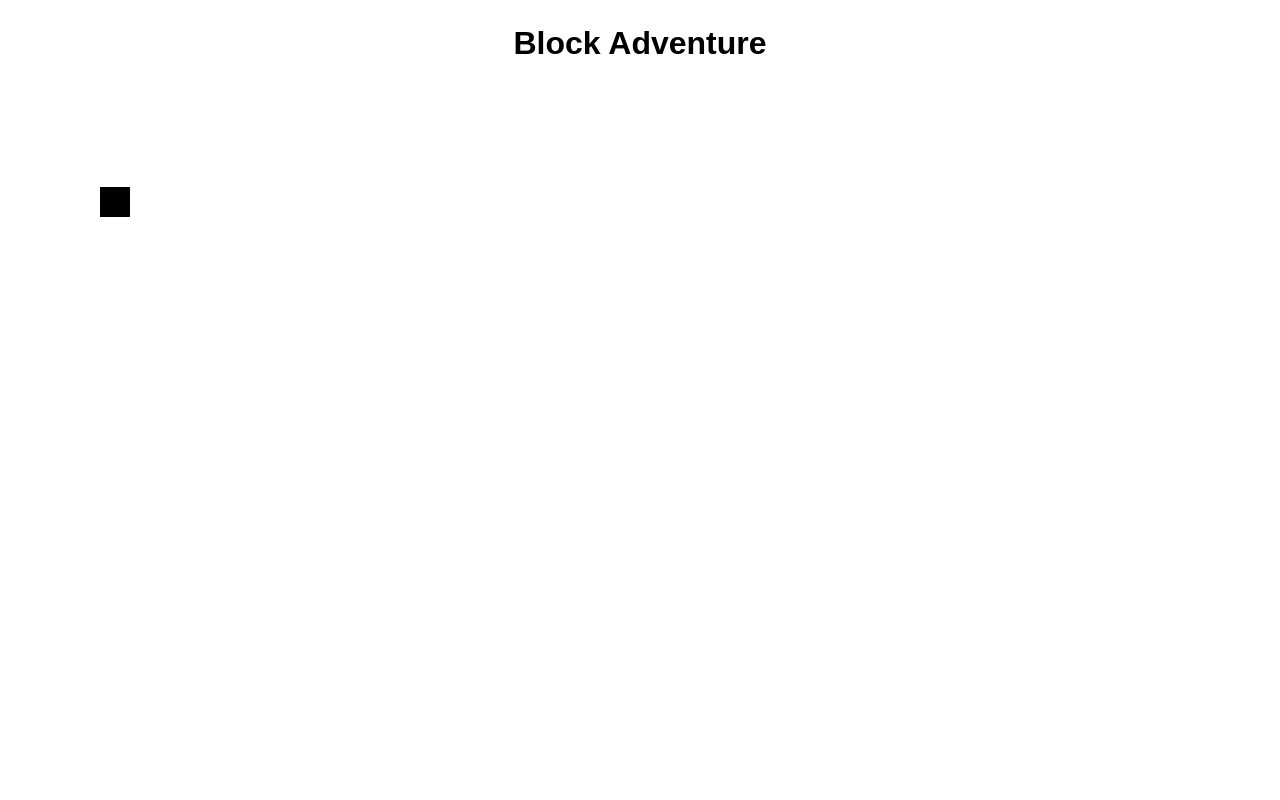
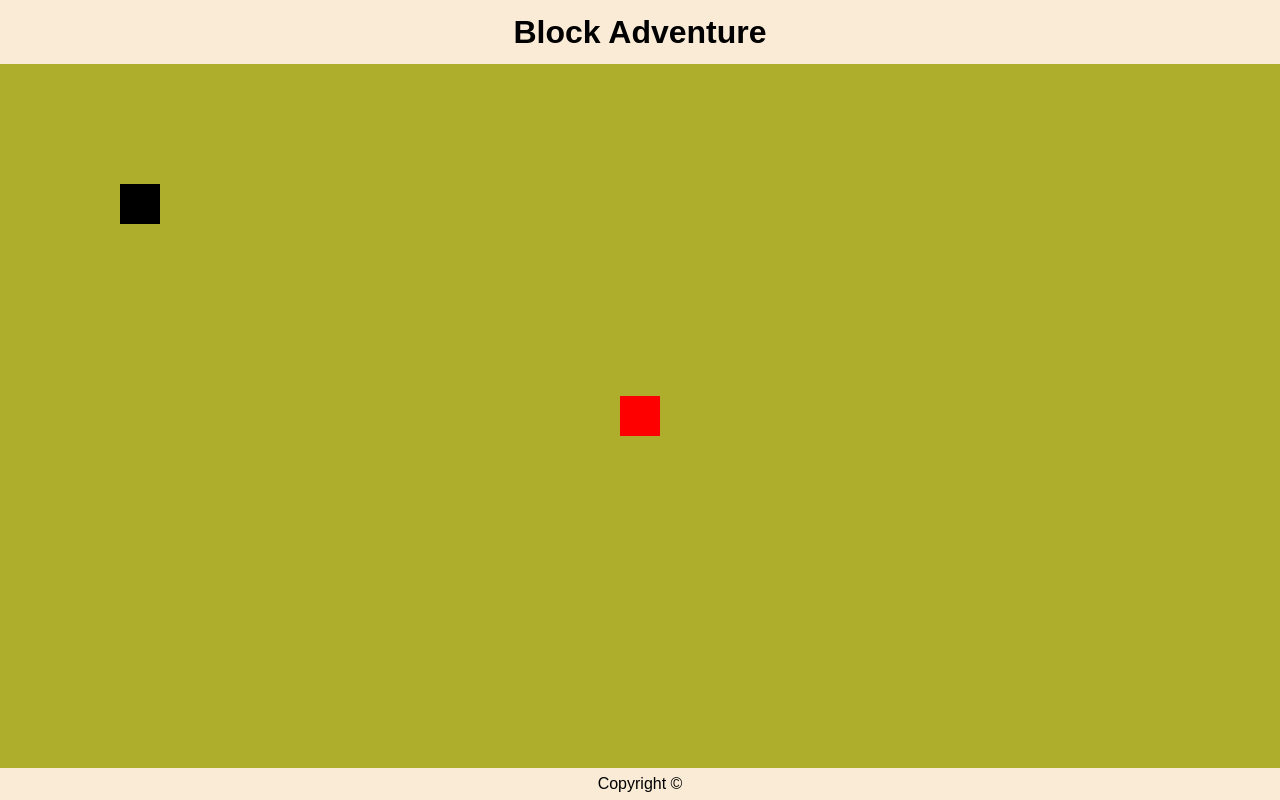
Before and after one commit to ZydrunasK/block-adventure, a website: page index.html in a window 1280 px wide. Drawn offline with Linux system fonts and the light colour scheme.

Commit message:
map phase 1

```diff
--- a/index.html
+++ b/index.html
@@ -13,9 +13,15 @@
     </header>
 
     <main>
+        <section class="map">
+            <div class="line">
+                <div class="sqr"></div>
+            </div>
+        </section>
         <div class="blockMan"></div>
     </main>
 
+    <footer>Copyright &copy;</footer>
 
     <script type="module" src="./script.js"></script>
 </body>
--- a/main.css
+++ b/main.css
@@ -20,16 +20,46 @@ body {
     align-items: center;
 }
 header {
-    padding: 25px;
+    padding: 1rem;
+    background-color: antiquewhite;
+    box-shadow: 0 -0.2rem 0.5rem 0.3rem #5f5f5f;
+    line-height: 2rem;
 }
 main {
     position: relative;
+    padding: 100px;
+    background-color: rgb(175, 173, 44);
+    min-height: calc(100vh - 6rem);
+    display: flex;
+    align-items: center;
+    justify-content: center;
+}
+.map {
+    position: relative;
+    display: flex;
+    align-items: center;
+    justify-content: center;
+    background-color: green;
+}
+.map .sqr {
+    height: 40px;
+    width: 40px;
+    background-color: red;
 }
 .blockMan {
     position: absolute;
-    height: 30px;
-    width: 30px;
+    height: 40px;
+    width: 40px;
     background-color: black;
-    top: 100px;
-    left: 100px;
+    top: 120px;
+    left: 120px;
 }
+footer {
+    position: relative;
+    display: flex;
+    align-items: center;
+    justify-content: center;
+    padding: 0.5rem;
+    line-height: 1rem;
+    background-color: antiquewhite;
+}
--- a/script.js
+++ b/script.js
@@ -1,10 +1,23 @@
 const blockManDOM = document.querySelector('.blockMan');
 
+
+let blockManAxisPos = {
+    x: 3,
+    y: 3,
+}
 window.addEventListener('keyup', event => {
     if(event.key === 'w') {
-        blockManDOM.style.top = 25 + 'px';
+        blockManAxisPos.y--;
     }
     if(event.key === 's') {
-        blockManDOM.style.top = 50 + 'px';
+        blockManAxisPos.y++;
     }
+    if(event.key === 'd') {
+        blockManAxisPos.x++;
+    }
+    if(event.key === 'a') {
+        blockManAxisPos.x--;
+    }
+    blockManDOM.style.top = (40 * blockManAxisPos.y) + 'px';
+    blockManDOM.style.left = (40 * blockManAxisPos.x) + 'px';
 });
```
